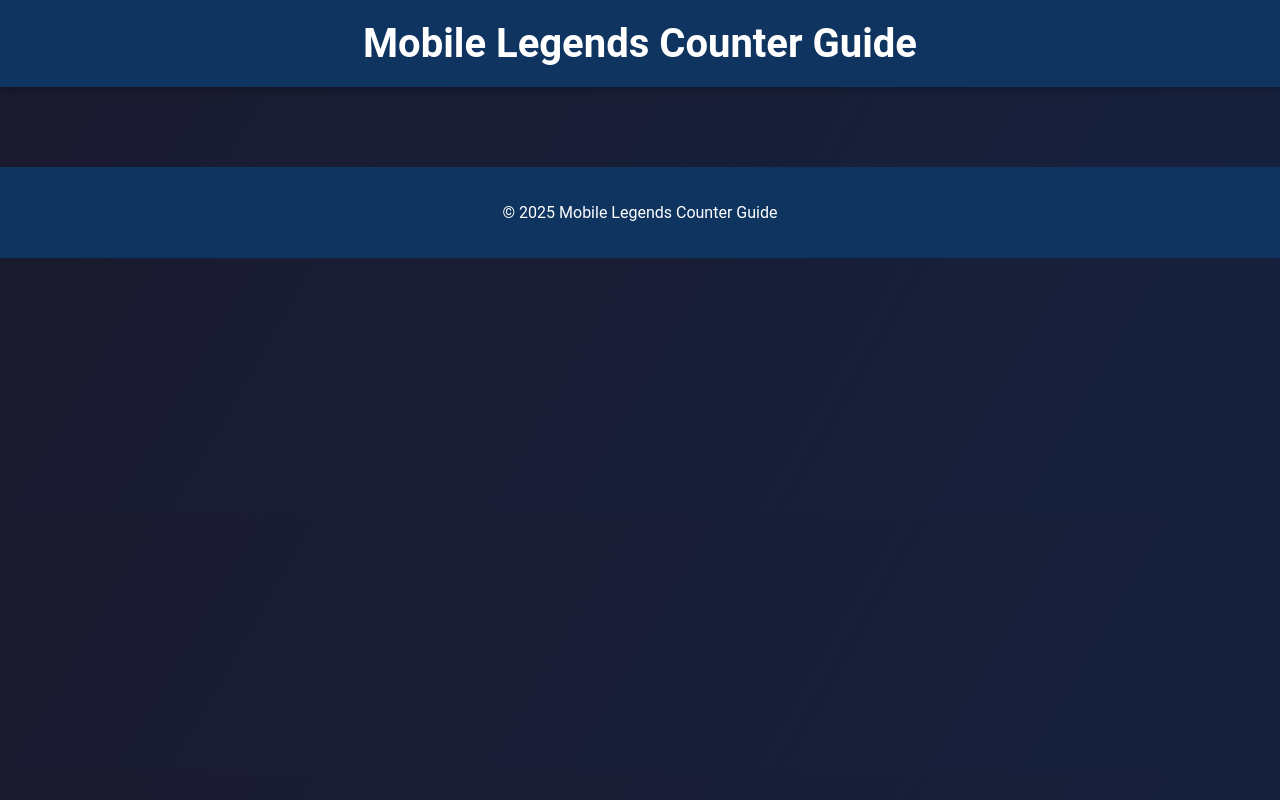
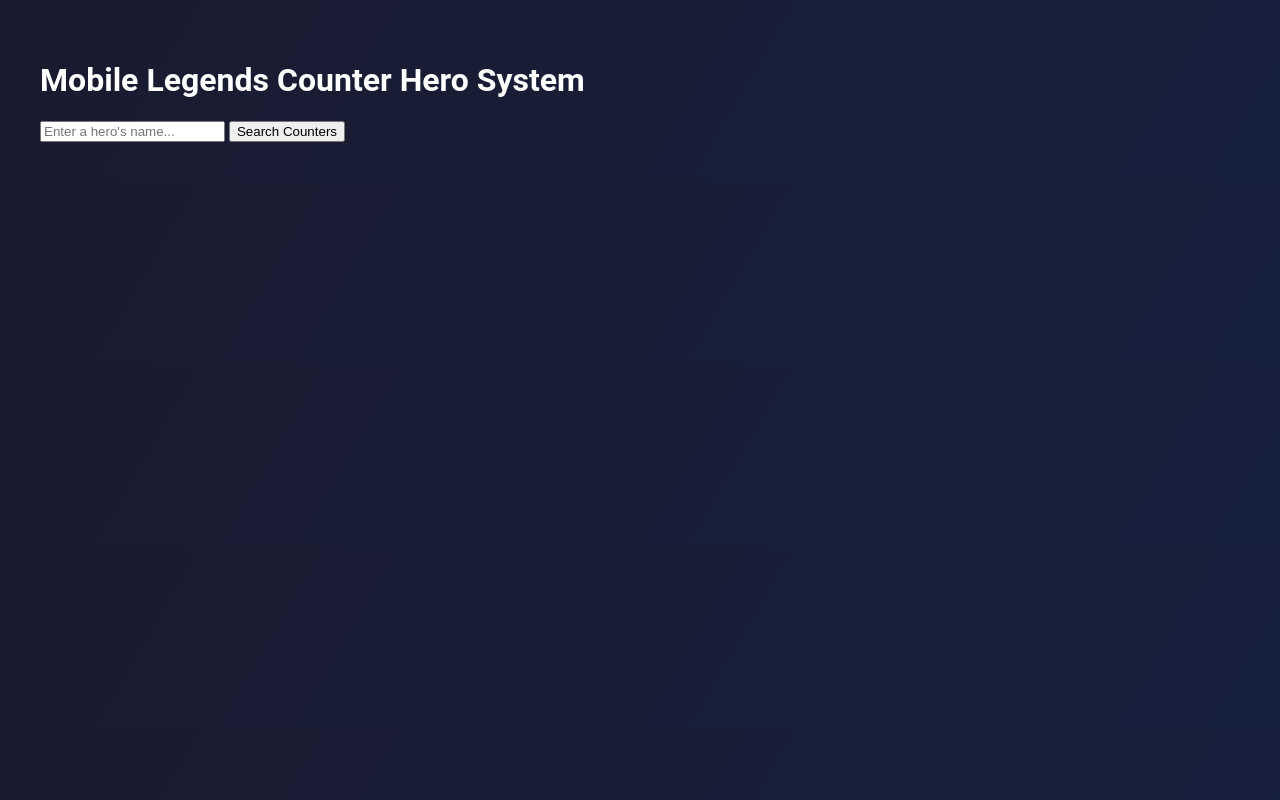
Before and after one commit to BlankedWave/ML-Hero-Counter, a plain HTML site: page index.html in a window 1280 px wide. Drawn offline with Linux system fonts and the light colour scheme.

Commit message:
Update index.html

```diff
--- a/index.html
+++ b/index.html
@@ -3,19 +3,19 @@
 <head>
     <meta charset="UTF-8">
     <meta name="viewport" content="width=device-width, initial-scale=1.0">
-    <title>Mobile Legends Counter Guide</title>
+    <title>Mobile Legends Counter System</title>
     <link rel="stylesheet" href="styles.css">
 </head>
 <body>
-    <header>
-        <h1>Mobile Legends Counter Guide</h1>
-    </header>
-    <div class="container" id="hero-container">
-        <!-- Heroes and their counters will be loaded here dynamically -->
+    <div class="container">
+        <h1>Mobile Legends Counter Hero System</h1>
+        <input type="text" id="heroInput" placeholder="Enter a hero's name..." />
+        <button id="searchBtn">Search Counters</button>
+
+        <div id="results">
+            <!-- Search results will appear here -->
+        </div>
     </div>
-    <footer>
-        <p>&copy; 2025 Mobile Legends Counter Guide</p>
-    </footer>
     <script src="scripts.js"></script>
 </body>
 </html>
```
